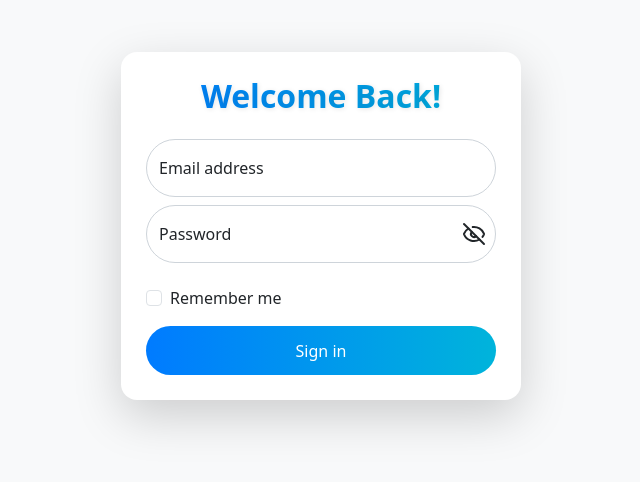
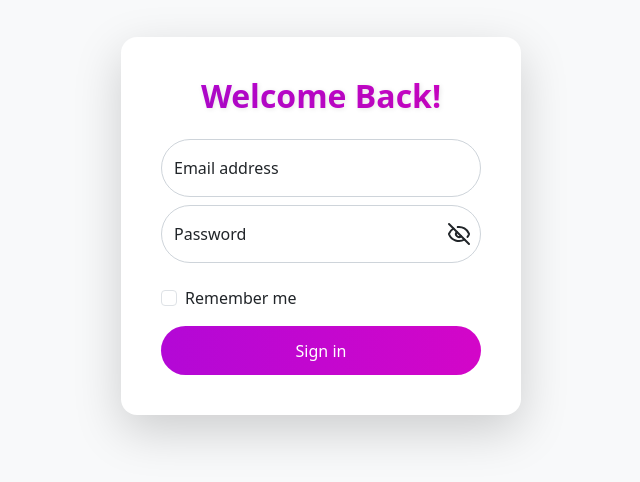
Before and after one commit to ChandelAnish/fusionFLOW, a React (Vite) app in the folder client/: page /signin in a window 1280 px wide. Shown: the part 174-656 px from the top of the page, without its empty margins (319-959 px from the left). Built offline with nearby package versions, Linux system fonts and the light colour scheme.

Commit message:
Change of Colour
Color changes to purple

```diff
--- a/client/src/auth/SignIn.jsx
+++ b/client/src/auth/SignIn.jsx
@@ -54,7 +54,7 @@ export default function SignIn() {
           style={{
             width: "25rem",
             backgroundColor: "#fff",
-            padding: "25px",
+            padding: "40px",
             borderRadius: "12px",
             boxShadow: "0px 4px 15px rgba(0, 0, 0, 0.1)",
           }}
@@ -65,7 +65,7 @@ export default function SignIn() {
               className="h3 mb-4 fw-bold text-center"
               style={{
                 fontSize: "2rem",
-                background: "linear-gradient(90deg, #007bff, #00b4db)",
+                background: "linear-gradient(90deg, #b308d6, #d306c8)",
                 WebkitBackgroundClip: "text",
                 WebkitTextFillColor: "transparent",
                 textShadow: "1px 1px 5px rgba(0, 0, 0, 0.1)",
@@ -147,7 +147,7 @@ export default function SignIn() {
                 style={{
                   width: "100%",
                   height:"3.1rem",
-                  background: "linear-gradient(90deg, #007bff 0%, #00b4db 100%)",
+                  background: "linear-gradient(90deg, #b308d6 0%, #d306c8 100%)",
                   border: "none",
                 }}
               >
--- a/client/src/auth/SignUp.jsx
+++ b/client/src/auth/SignUp.jsx
@@ -75,7 +75,7 @@ export default function SignUp() {
               className="h3 mb-4 fw-bold text-center"
               style={{
                 fontSize: "2rem",
-                background: "linear-gradient(90deg, #007bff, #00b4db)",
+                background: "linear-gradient(90deg, #b308d6, #d306c8)",
                 WebkitBackgroundClip: "text",
                 WebkitTextFillColor: "transparent",
                 textShadow: "1px 1px 5px rgba(0, 0, 0, 0.1)",
@@ -204,7 +204,7 @@ export default function SignUp() {
                 style={{
                   width: "100%",
                   height:"3.1rem",
-                  background: "linear-gradient(90deg, #007bff 0%, #00b4db 100%)",
+                  background: "linear-gradient(90deg, #b308d6 0%, #d306c8 100%)",
                   border: "none",
                 }}
               >
```
Also changed, not shown: 2 other files (tests, documents, lock files or other folders).
